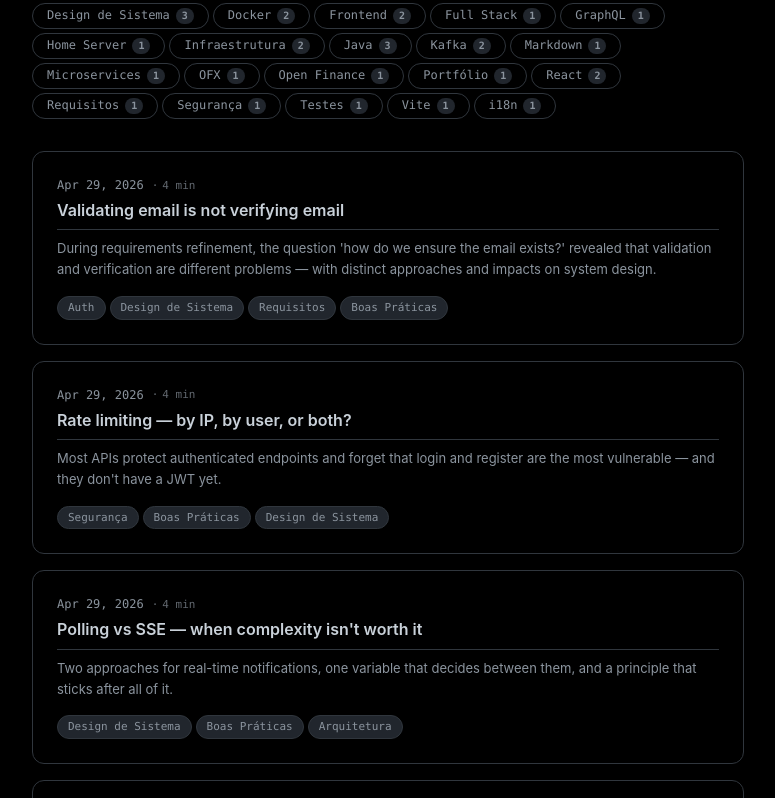
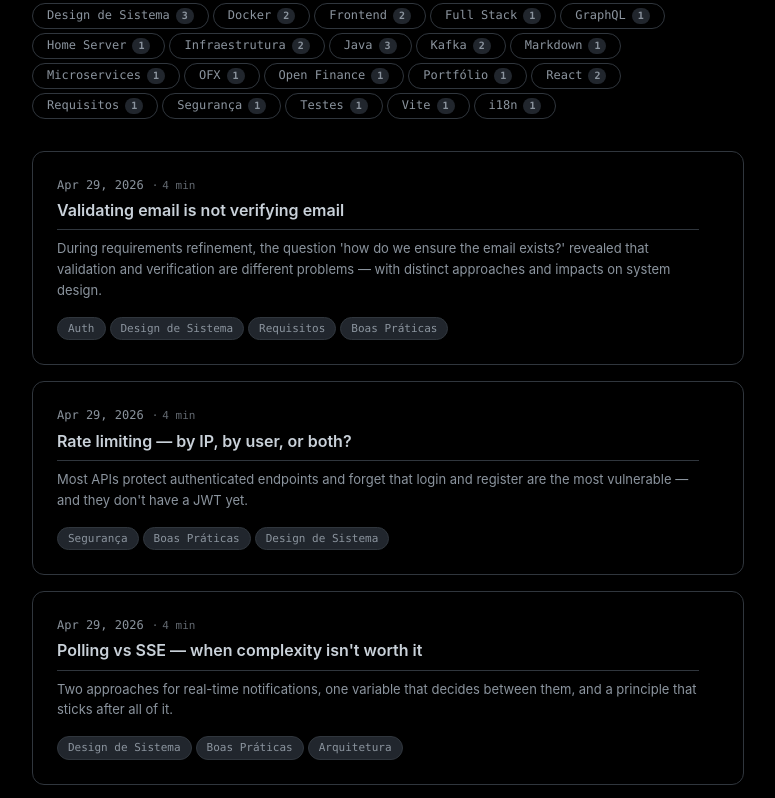
Before and after one commit to GustavoDaMassa/PortifolioSite, a React (Vite) app: page /trajetoria in a window 1280 px wide. Shown: the part 11202-12000 px from the top of the page, without its empty margins (252-1027 px from the left). Built offline with nearby package versions, Linux system fonts and the light colour scheme.

Commit message:
style: improve post card hover with background and arrow indicator

```diff
--- a/src/components/Blog/PostCard.module.css
+++ b/src/components/Blog/PostCard.module.css
@@ -1,16 +1,36 @@
 .card {
   display: block;
+  position: relative;
   background: var(--color-bg-secondary);
   border: 1px solid var(--color-border-default);
   border-radius: var(--border-radius-md);
   padding: var(--spacing-lg);
+  padding-right: calc(var(--spacing-lg) + 20px);
   text-decoration: none;
-  transition: border-color 0.2s, transform 0.15s;
+  transition: border-color 0.2s, transform 0.15s, background 0.2s;
+}
+
+.card::after {
+  content: '→';
+  position: absolute;
+  right: var(--spacing-lg);
+  top: 50%;
+  transform: translateY(-50%) translateX(-4px);
+  color: var(--color-accent-primary);
+  font-size: 16px;
+  opacity: 0;
+  transition: opacity 0.2s, transform 0.2s;
 }
 
 .card:hover {
   border-color: var(--color-accent-primary);
-  transform: translateY(-1px);
+  background: var(--color-bg-tertiary);
+  transform: translateY(-2px);
+}
+
+.card:hover::after {
+  opacity: 1;
+  transform: translateY(-50%) translateX(0);
 }
 
 .meta {
```
